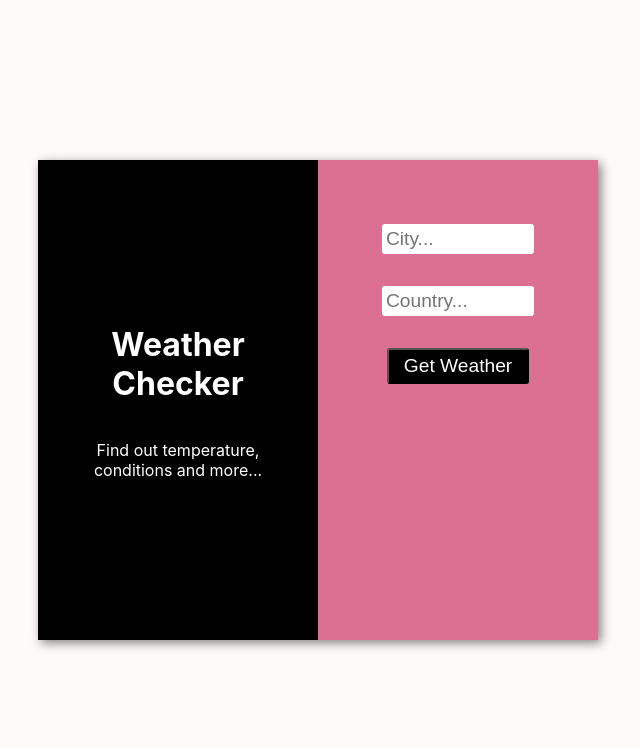
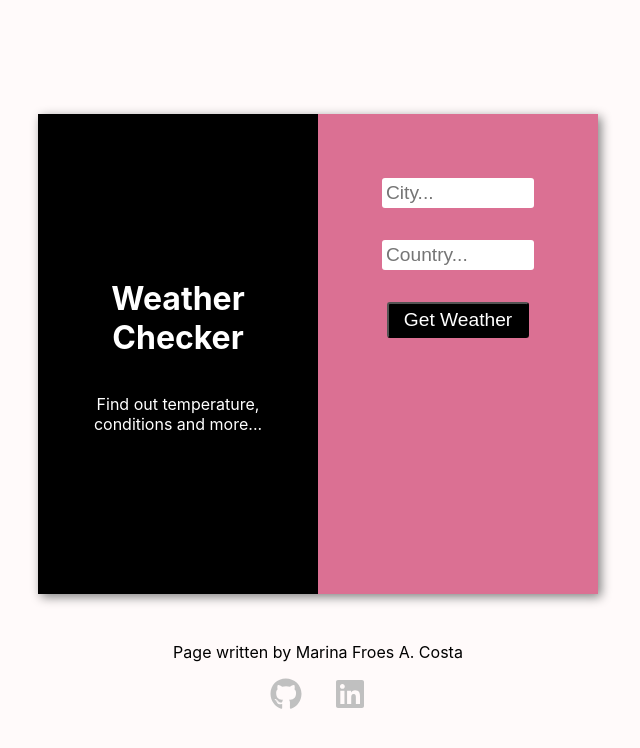
Before and after one commit to MarinaFroes/Check-Weather, a React (Create React App) app: page / in a window 1280 px wide. Shown: the top 748 px of the page, without its empty margins (322-962 px from the left). Built offline with nearby package versions, Linux system fonts and the light colour scheme.

Commit message:
feat: Add footer component

```diff
--- a/src/App.js
+++ b/src/App.js
@@ -2,11 +2,13 @@ import React from 'react';
 import './App.css';
 import Titles from './components/Titles';
 import Form from './components/Form';
+import Footer from './components/Footer.js';
 import Weather from './components/Weather';
 import styled from 'styled-components';
 
 const Main = styled.main`
   display: flex;
+  flex-direction: column;
   justify-content: center;
   align-items: center;
   height: 100vh;
@@ -112,6 +114,7 @@ class App extends React.Component {
               />
           </Info>
         </Container>
+      <Footer />
       </Main>
     );
   }
```
